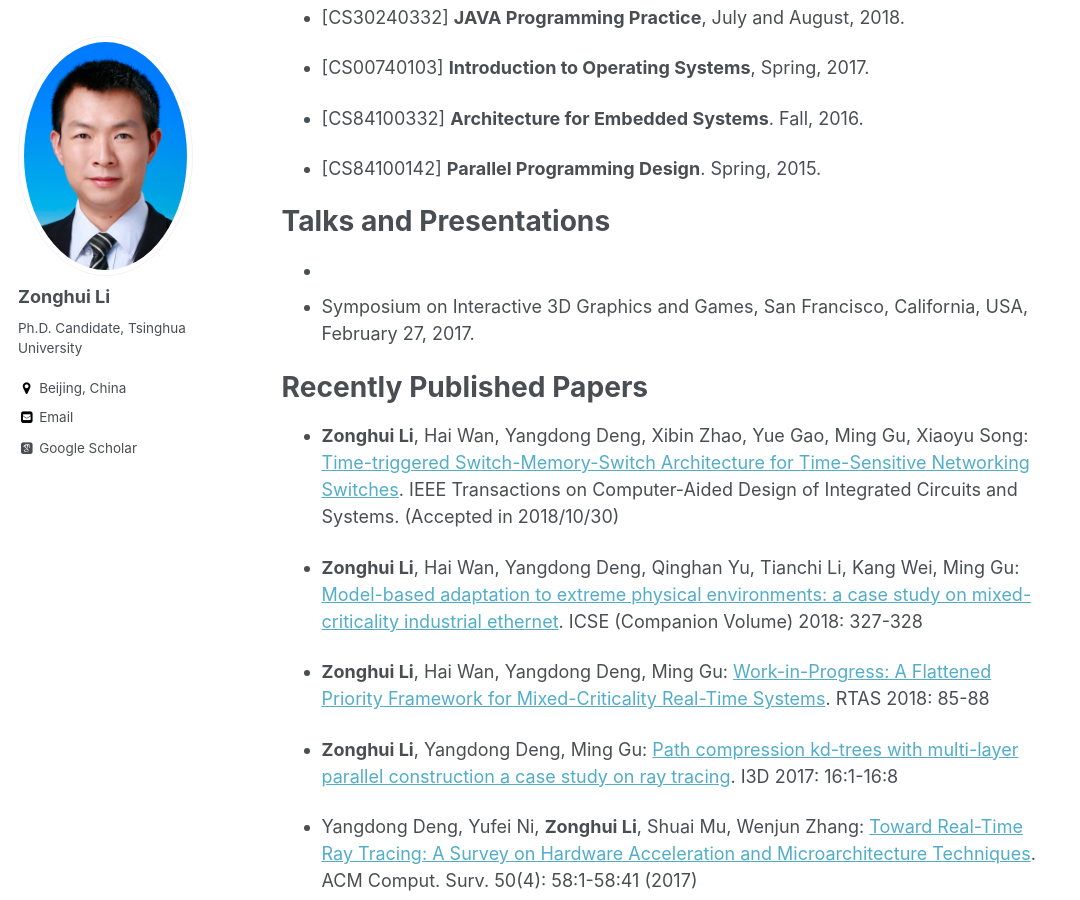
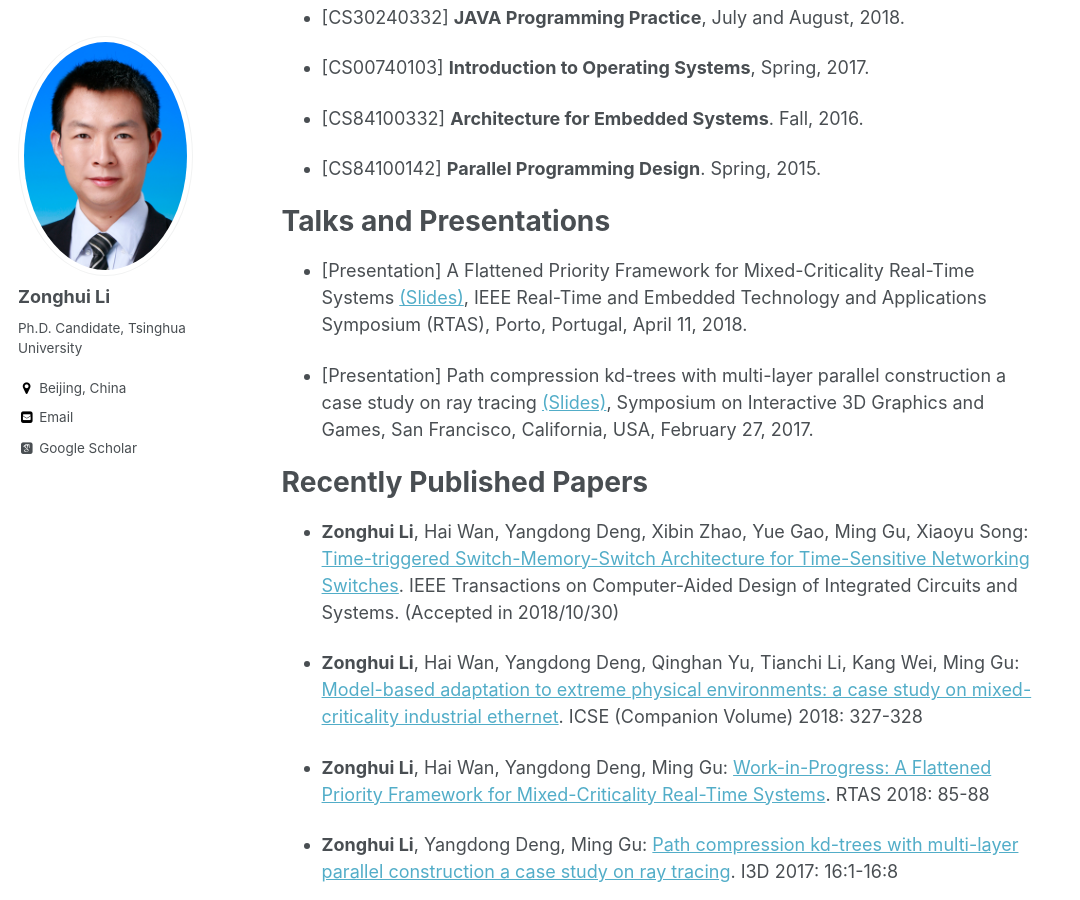
Before and after one commit to yingwangbjtu/lizonghui.github.io, a Jekyll site: the page built from _pages/about.md, in a window 1280 px wide and 900 px high, scrolled down 1932 px. Shown: the whole window, without its empty margins (0-1080 px from the left). Built offline with Jekyll 4.4.1, drawn with Linux system fonts in a browser that asks for light colours; some web fonts are replaced.

Commit message:
Update about.md

```diff
--- a/_pages/about.md
+++ b/_pages/about.md
@@ -74,9 +74,9 @@ Teaching Assistant
 
 Talks and Presentations
 ======
-- [Presentation]: A Flattened Priority Framework for Mixed-Criticality Real-Time Systems [(Slides)](http://2018.rtas.org/wp-content/uploads/2018/05/1-zonghui.pdf), IEEE Real-Time and Embedded Technology and Applications Symposium (RTAS), Porto, Portugal, April 11, 2018.
+- [Presentation] A Flattened Priority Framework for Mixed-Criticality Real-Time Systems [(Slides)](http://2018.rtas.org/wp-content/uploads/2018/05/1-zonghui.pdf), IEEE Real-Time and Embedded Technology and Applications Symposium (RTAS), Porto, Portugal, April 11, 2018.
 
-- [Presentation]: Path compression kd-trees with multi-layer parallel construction a case study on ray tracing [(Slides)](#),
+- [Presentation] Path compression kd-trees with multi-layer parallel construction a case study on ray tracing [(Slides)](#),
 Symposium on Interactive 3D Graphics and Games, San Francisco, California, USA, February 27, 2017.
 
 
```
